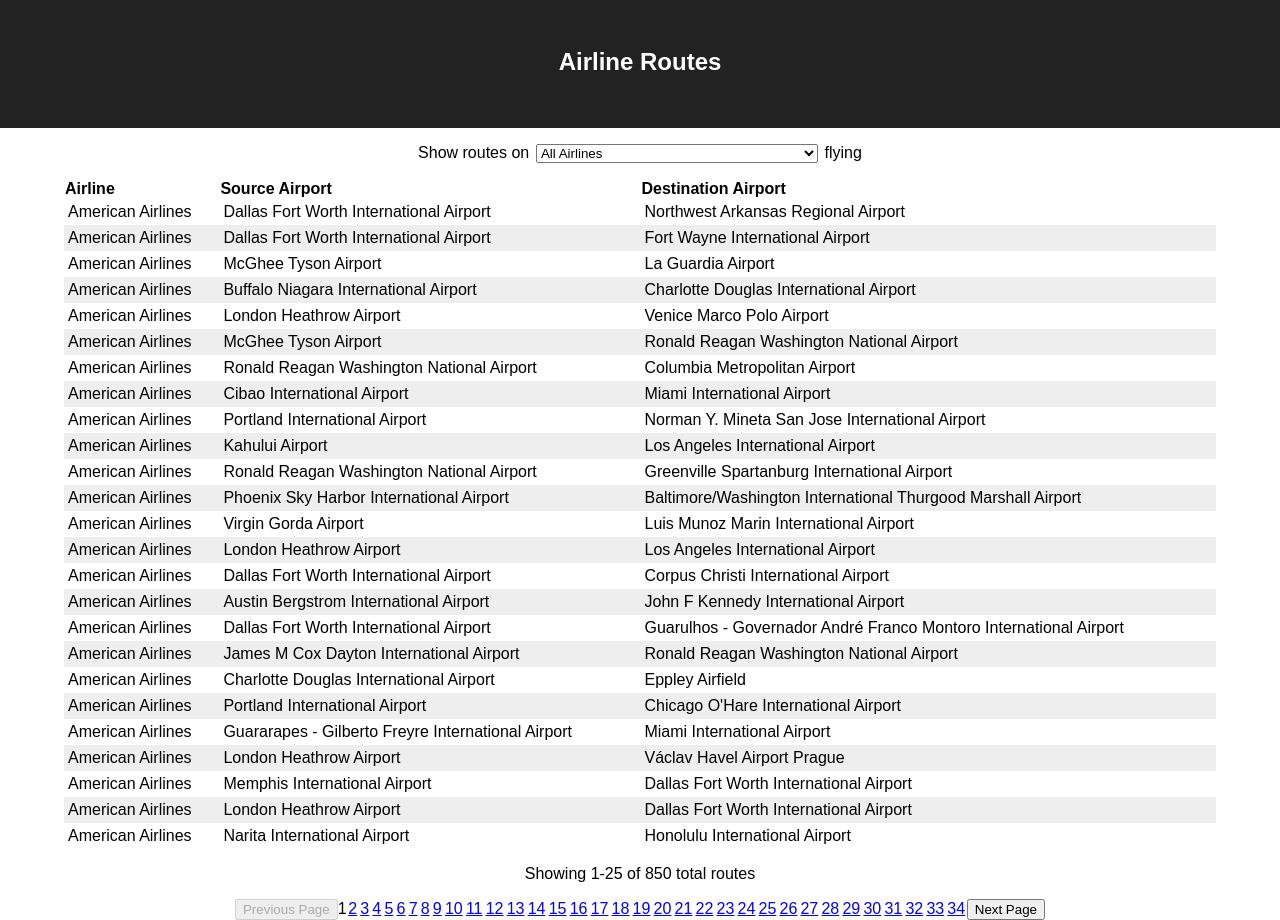
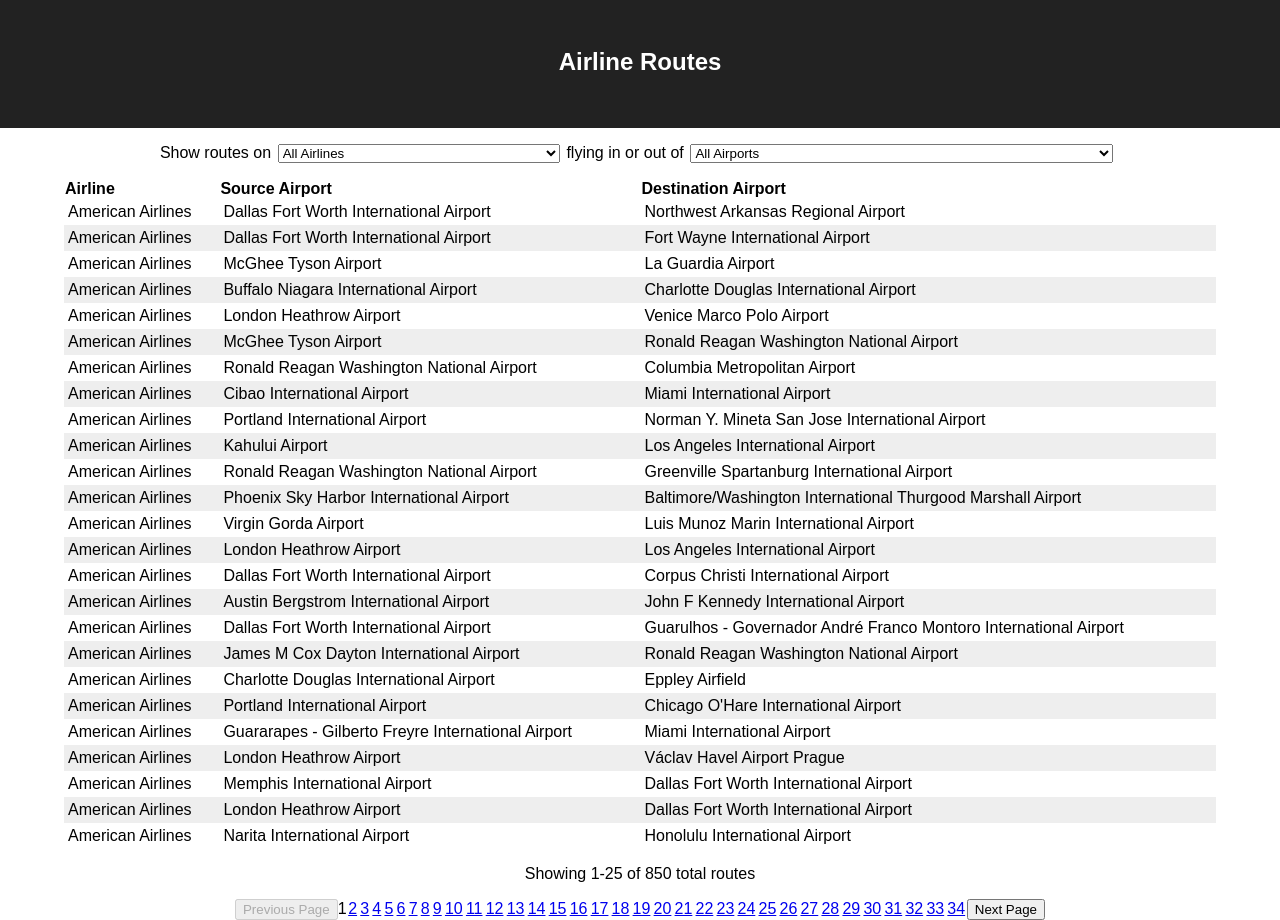
Before and after one commit to floalex/react-airline-routes, a React (Create React App) app: page / in a window 1280 px wide. Built offline with nearby package versions, Linux system fonts and the light colour scheme.

Commit message:
Filter Routes by Airport

```diff
--- a/src/App.js
+++ b/src/App.js
@@ -9,6 +9,7 @@
 class App extends Component {
   defaultState = {
     airline: "all",
+    airport: "all"
   }
 
   constructor(props) {
@@ -32,6 +33,10 @@
     this.setState({airline: value});
   }
 
+  airportSelected = (value) => {
+    this.setState({airport: value});
+  }
+
   render() {
     const columns = [
       {name: 'Airline', property: 'airline'},
@@ -39,13 +44,34 @@
       {name: 'Destination Airport', property: 'dest'},
     ];
 
+    const currentSelectedAirlines = (route) => {
+      return this.state.airline === "all" || route.airline === this.state.airline;
+    };
+
+    const currentSelecedAirports = (route) => {
+      return this.state.airport === "all" || route.src === this.state.airport || route.dest === this.state.airport;
+    };
+
     const filteredRoutes = DATA.routes.filter((route) => {
-      return this.state.airline === "all" || route.airline === this.state.airline;
+      return currentSelectedAirlines(route) && currentSelecedAirports(route);
     });
 
-    const filteredAirlines = DATA.airlines.filter((airline) => {
-      const active = filteredRoutes.some((route) => route.airline === airline.id );
+    const filteredByAirlines = DATA.routes.filter((route) => {
+      return currentSelectedAirlines(route);
+    });
+
+    const filteredByAirports = DATA.routes.filter((route) => {
+      return currentSelecedAirports(route);
+    });
+
+    const filteredAirlines = DATA.airlines.map((airline) => {
+      const active = filteredByAirports.some((route) => route.airline === airline.id );
       return Object.assign({}, airline, {active});
+    });
+
+    const filteredAirports = DATA.airports.map((airport) => {
+      const active = filteredByAirlines.some((route) => route.src === airport.code || route.dest === airport.code );
+      return Object.assign({}, airport, {active});
     });
 
     return (
@@ -58,12 +84,19 @@
             Show routes on
             <Select
               options={filteredAirlines}
-              valueKey="id" titleKey="name"
+              valueKey="id" titleKey="name" activeKey="active"
               allTitle="All Airlines"
               value={this.state.airline}
               onSelect={this.airlineSelected}
             />
-            flying
+            flying in or out of
+            <Select
+              options={filteredAirports}
+              valueKey="code" titleKey="name" activeKey="active"
+              allTitle="All Airports"
+              value={this.state.airport}
+              onSelect={this.airportSelected}
+            />
           </p>
 
           <Table
--- a/src/components/Select.js
+++ b/src/components/Select.js
@@ -1,6 +1,7 @@
 import React, { Component } from 'react';
 
 class Select extends Component {
+
   handleChange = (event) => {
     event.preventDefault();
     this.props.onSelect(event.target.value);
@@ -9,7 +10,8 @@
   render() {
     let options = this.props.options.map((option) => {
       const value = option[this.props.valueKey];
-      return <option key={value} value={value}>
+      const enabled = option[this.props.activeKey];
+      return <option key={value} value={value} disabled={!enabled}>
         { option[this.props.titleKey] }
       </option>;
     });
```
